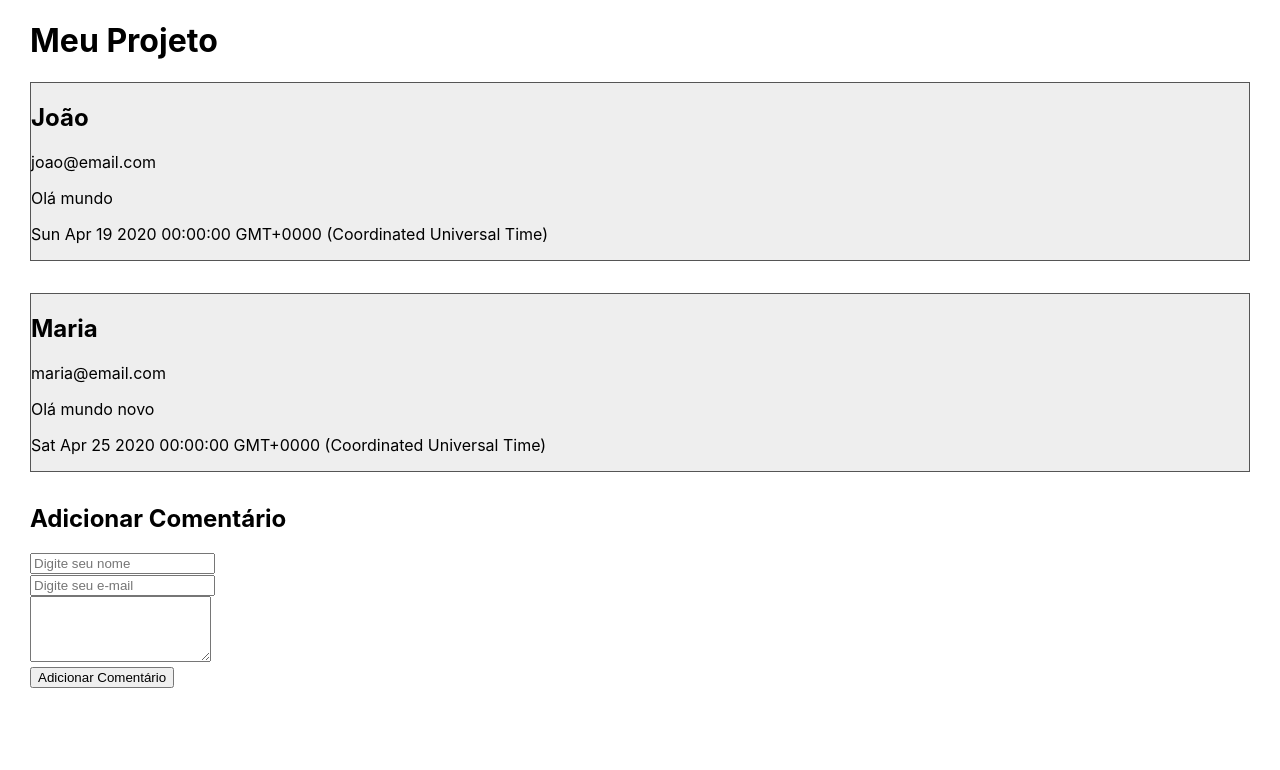
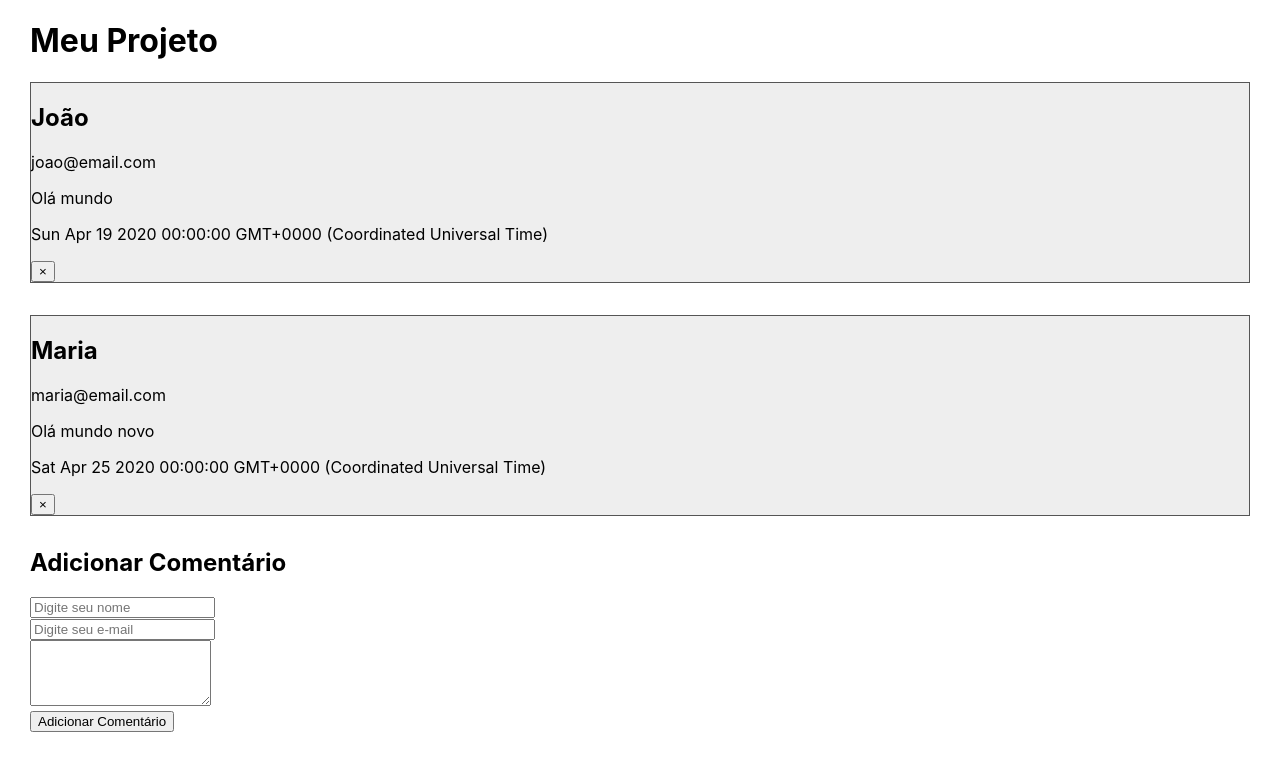
Before and after one commit to heeyjoe/curso_react, a React (Create React App) app in the folder react-basico/: page / in a window 1280 px wide. Shown: the top 770 px of the page. Built offline with nearby package versions, Linux system fonts and the light colour scheme.

Commit message:
feat: interação entre componentes

```diff
--- a/react-basico/src/App.js
+++ b/react-basico/src/App.js
@@ -35,6 +35,12 @@
     } )
   }
 
+  removerComentario = comentario => {
+    let lista = this.state.comentarios;
+    lista = lista.filter(c => c != comentario)
+    this.setState({comentarios: lista})
+  }
+
   digitacao = evento =>{
     const {name, value} = evento.target;
     this.setState({novoComentario: {...this.state.novoComentario, [name]: value}})
@@ -49,7 +55,8 @@
             key={indice}
             nome={comentario.nome}
             email={comentario.email}
-            data={comentario.data}>
+            data={comentario.data}
+            onRemove={this.removerComentario.bind(this, comentario)}>
             {comentario.mensagem}
           </Comentario>
         ))}
--- a/react-basico/src/components/Comentario.js
+++ b/react-basico/src/components/Comentario.js
@@ -7,6 +7,7 @@
     <p>{props.email}</p>
     <p>{props.children}</p>
     <p>{props.data.toString()}</p>
+    <button onClick={props.onRemove}>&times;</button>
   </div>
 };
 
```
